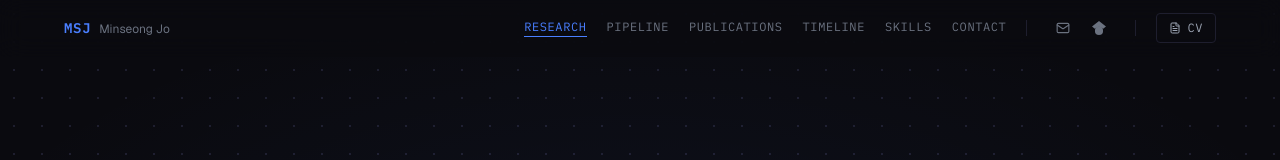
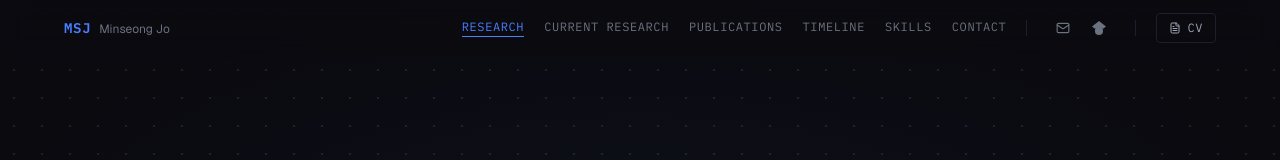
Before and after one commit to dev-tinkerbell/cv-minseong-jo, a Next.js app: page / in a window 1280 px wide. Shown: the top 160 px of the page. Built offline with nearby package versions, Linux system fonts and the light colour scheme.

Commit message:
fix: update Navbar label Pipeline → Current Research
Co-Authored-By: Claude Sonnet 4.6 <noreply@anthropic.com>

```diff
--- a/components/layout/Navbar.tsx
+++ b/components/layout/Navbar.tsx
@@ -6,7 +6,7 @@ import { personal } from "@/lib/data";
 
 const navLinks = [
   { label: "Research", href: "#research" },
-  { label: "Pipeline", href: "#pipeline" },
+  { label: "Current Research", href: "#pipeline" },
   { label: "Publications", href: "#publications" },
   { label: "Timeline", href: "#timeline" },
   { label: "Skills", href: "#skills" },
```
